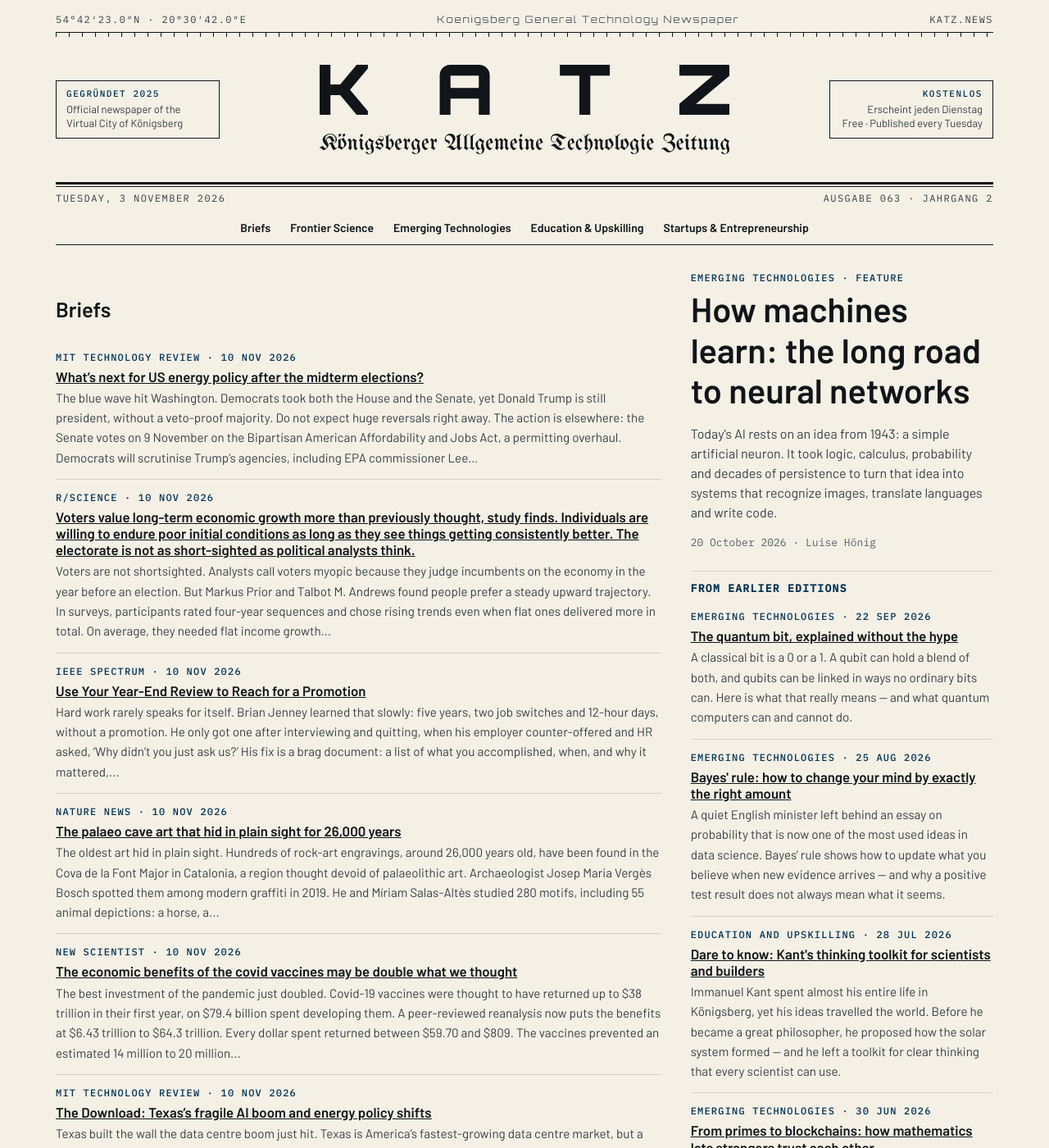
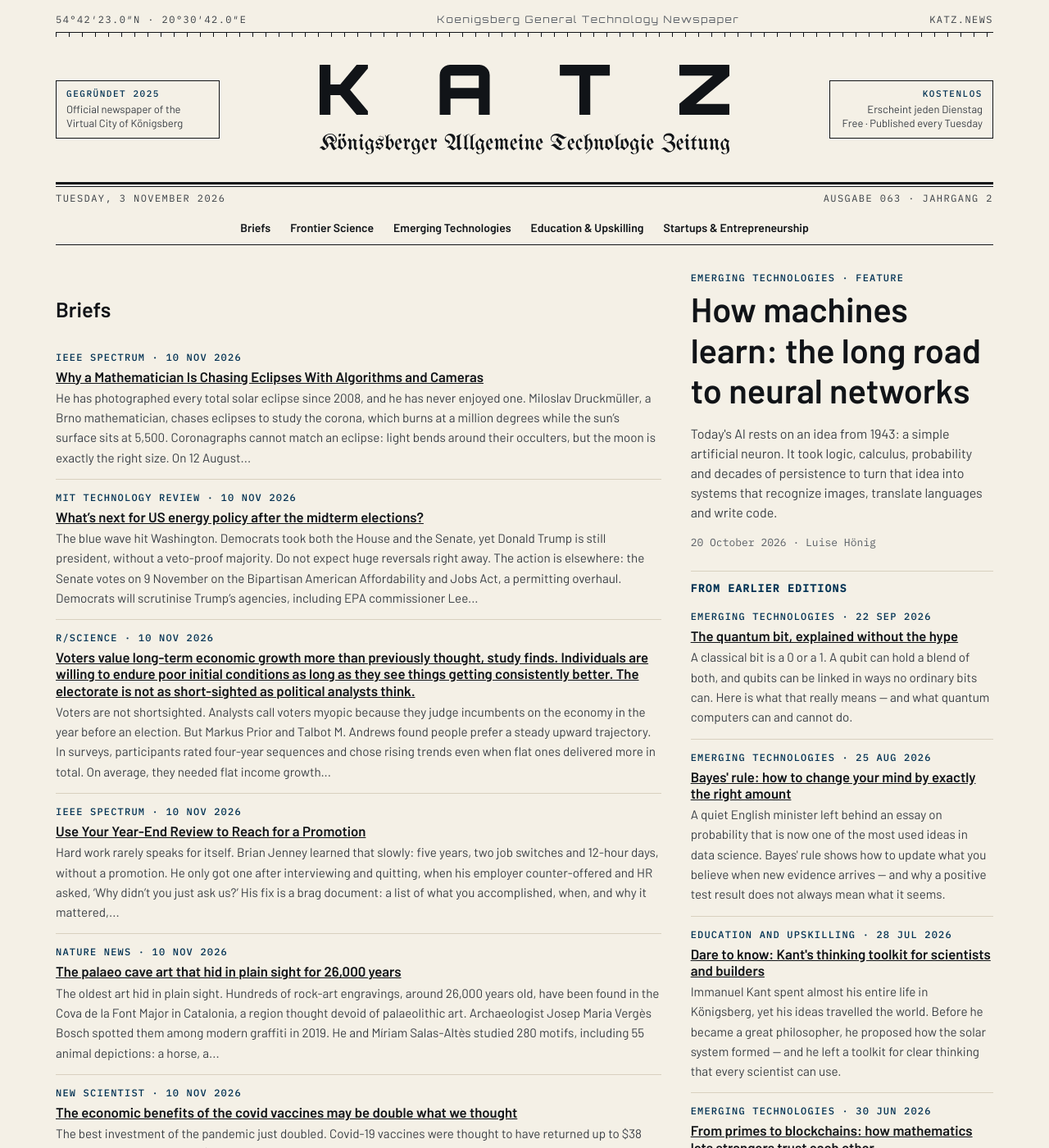
Before and after one commit to katz-news/katz.news, a Jekyll site: the page built from index.html, in a window 1280 px wide and 1400 px high. Shown: the whole window at 82% size. Built offline with Jekyll 4.4.1, drawn with Linux system fonts in a browser that asks for light colours; some of the changed text lies outside the part shown.

Commit message:
Publish 2026-11-06

```diff
--- a/_data/build.yml
+++ b/_data/build.yml
@@ -1 +1 @@
-published_at: 2026-11-06T16:47:13Z
+published_at: 2026-11-06T16:48:04Z
--- /dev/null
+++ b/_posts/briefs/2026-11-06-why-a-mathematician-is-chasing-eclipses-with-algorithms-and.md
@@ -0,0 +1,9 @@
+---
+published: true
+title: Why a Mathematician Is Chasing Eclipses With Algorithms and Cameras
+date: 2026-11-10
+section: technology
+source_name: IEEE Spectrum
+source_url: https://spectrum.ieee.org/2026-solar-eclipse
+---
+He has photographed every total solar eclipse since 2008, and he has never enjoyed one. Miloslav Druckmüller, a Brno mathematician, chases eclipses to study the corona, which burns at a million degrees while the sun’s surface sits at 5,500. Coronagraphs cannot match an eclipse: light bends around their occulters, but the moon is exactly the right size. On 12 August 2026, from Pico Trigaza in Spain, his team had 107 seconds of totality, 20 cameras and an instrument that maps the corona’s temperature using iron ions. The verdict is brilliantly blinding: a mathematician, a moon and 107 seconds of darkness.
```
